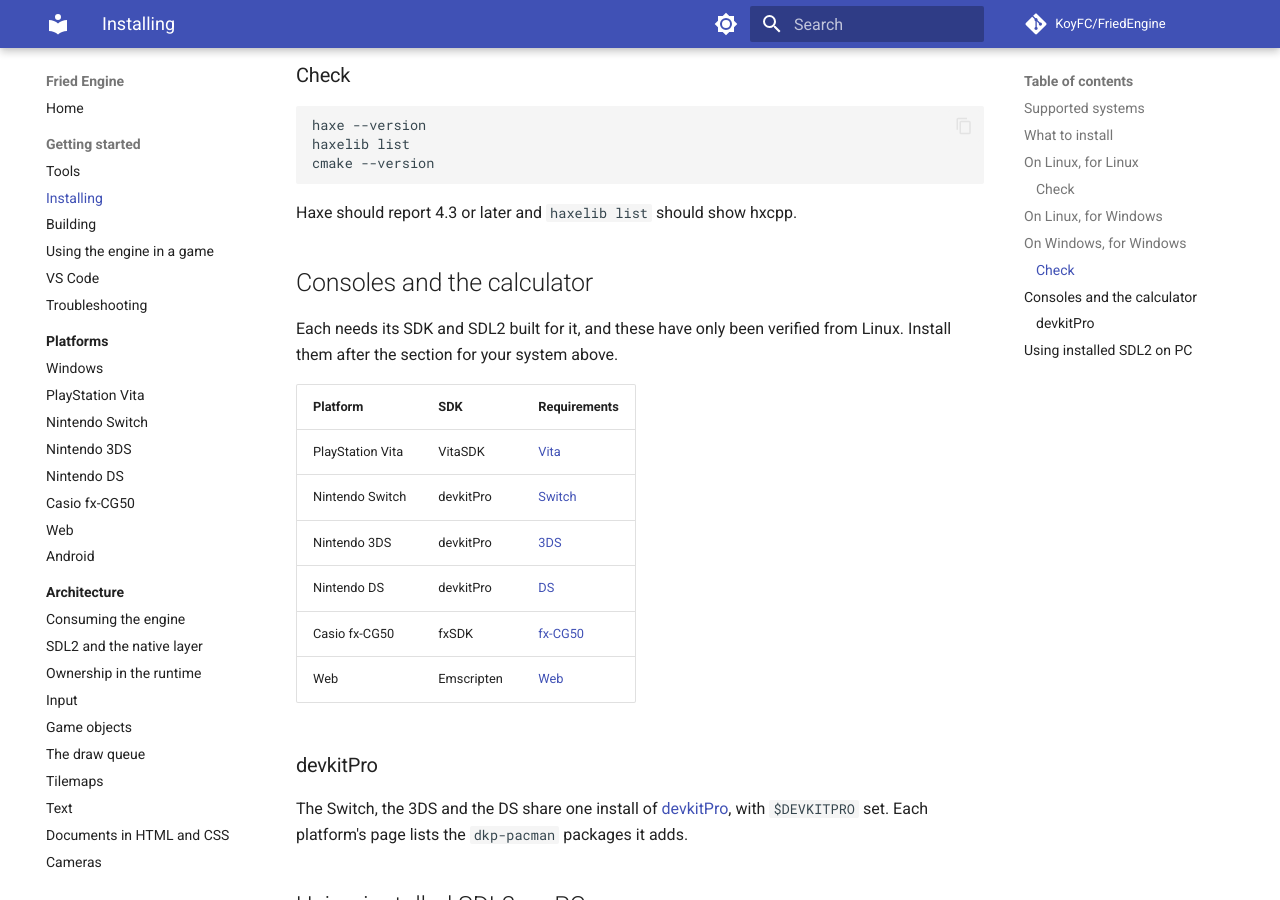
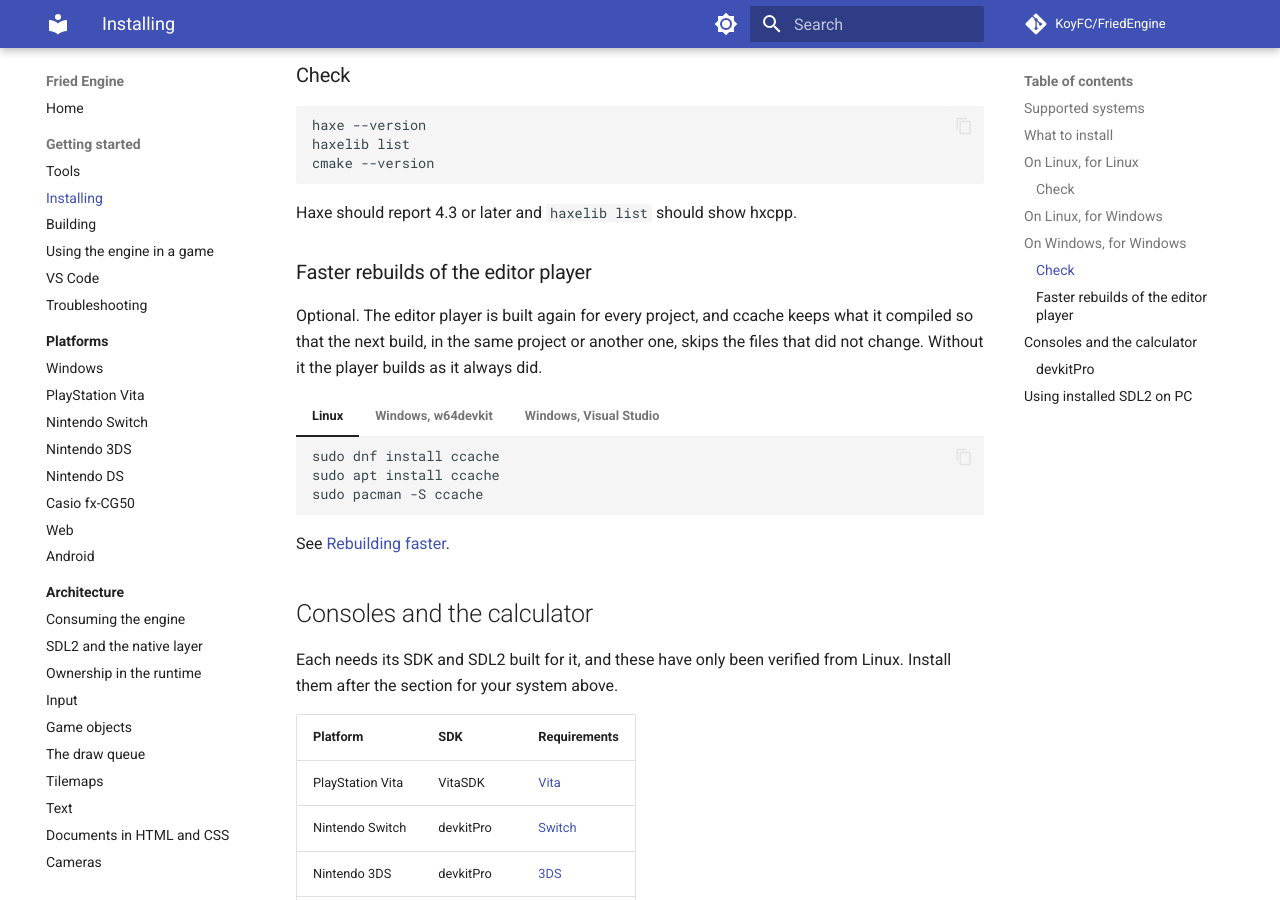
Before and after one commit to KoyFC/FriedEngine, an MkDocs documentation site: the page built from docs/getting-started/installing.md, in a window 1280 px wide and 900 px high, scrolled down 2523 px. Built offline with MkDocs 1.6.1 and Material for MkDocs 9.7.7, drawn with Linux system fonts in a browser that asks for light colours; comment, search, counter and statistics services are not loaded.

Commit message:
Document Faster Editor Player Builds

````diff
--- a/docs/getting-started/installing.md
+++ b/docs/getting-started/installing.md
@@ -123,6 +123,28 @@ cmake --version
 
 Haxe should report 4.3 or later and `haxelib list` should show hxcpp.
 
+### Faster rebuilds of the editor player
+
+Optional. The editor player is built again for every project, and ccache keeps what it compiled so that the next build, in the same project or another one, skips the files that did not change. Without it the player builds as it always did.
+
+=== "Linux"
+
+    ```sh
+    sudo dnf install ccache
+    sudo apt install ccache
+    sudo pacman -S ccache
+    ```
+
+=== "Windows, w64devkit"
+
+    Install [ccache](https://ccache.dev/download.html) (`winget install ccache` or `scoop install ccache`) and put it on the `PATH` of the terminal `w64devkit.exe` opens, which does not see the system's.
+
+=== "Windows, Visual Studio"
+
+    There is nothing to install: Visual Studio's generator does not use ccache, and the player is built with `/MP` instead, so it compiles several files at once.
+
+See [Rebuilding faster](building.md#rebuilding-faster).
+
 ## Consoles and the calculator
 
 Each needs its SDK and SDL2 built for it, and these have only been verified from Linux. Install them after the section for your system above.
````
Also changed, not shown: CHANGELOG.md (+1 -0 lines), docs/architecture/editor-player.md (+1 -1 lines), docs/getting-started/building.md (+6 -0 lines), docs/getting-started/tools.md (+1 -1 lines), docs/getting-started/troubleshooting.md (+6 -0 lines).
